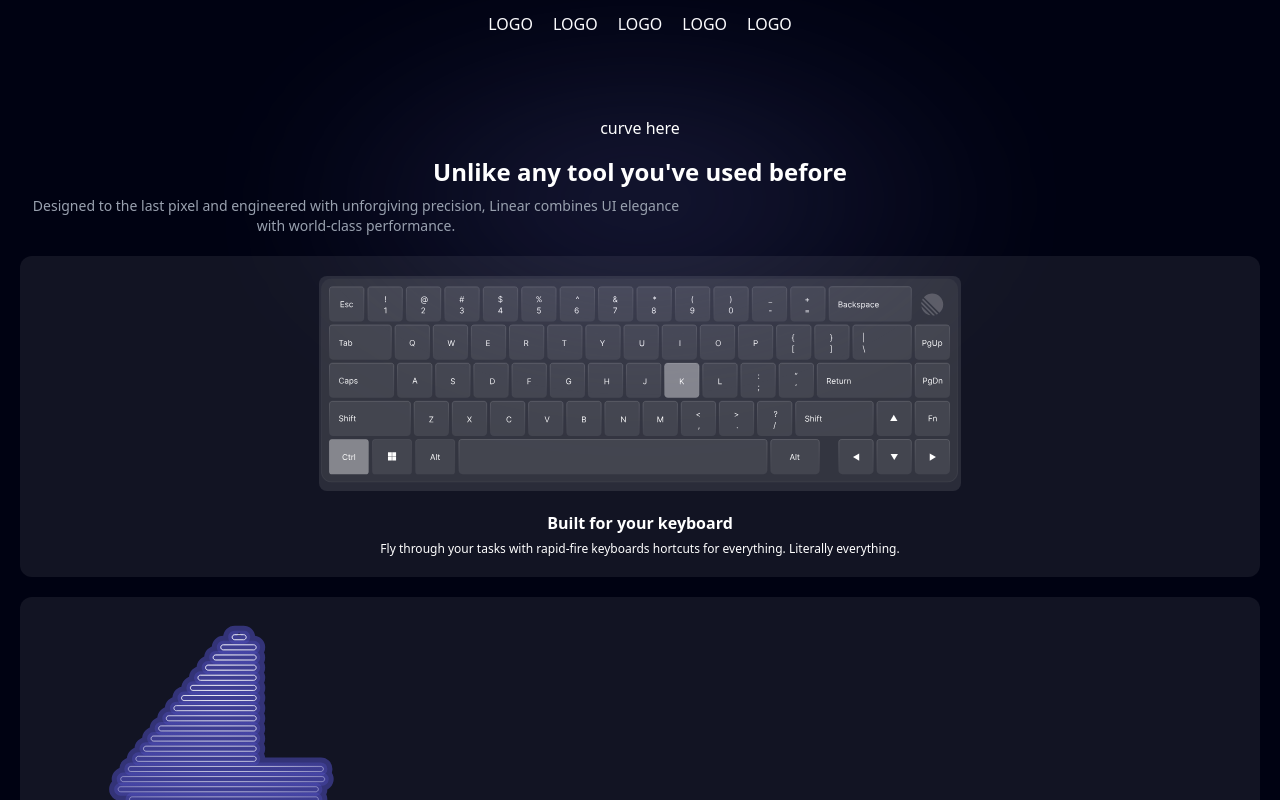
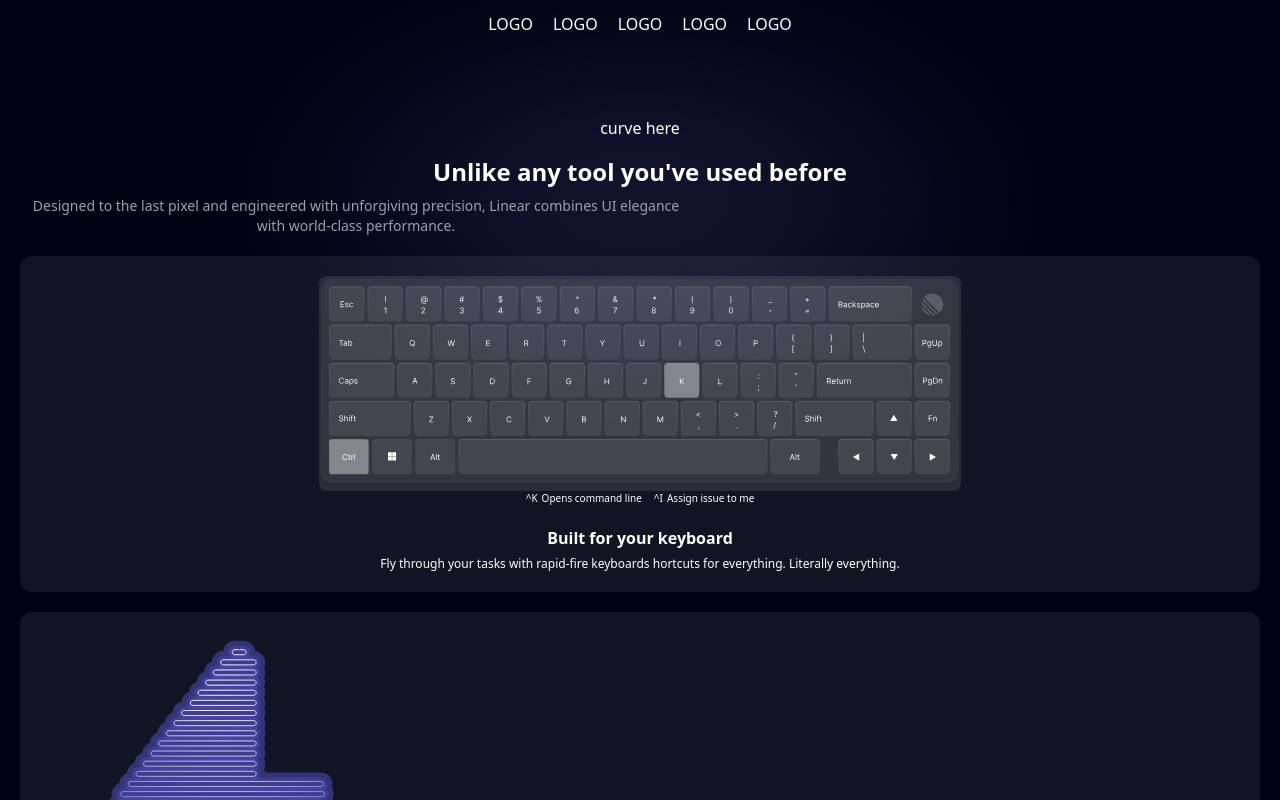
Before and after one commit to femnixx/linear, a React (Vite) app: page / in a window 1280 px wide. Shown: the part 1137-1937 px from the top of the page. Built offline with nearby package versions, Linux system fonts and the light colour scheme.

Commit message:
Trying to make the keyboard scroll work

```diff
--- a/src/pages/LandingPage772.tsx
+++ b/src/pages/LandingPage772.tsx
@@ -41,6 +41,18 @@ const LandingPage772 = () => {
             {/* keyboard */}
             <div className="bg-white/7 p-5 mx-5 rounded-xl mt-5 flex flex-col justify-center items-center text-center">
               <img src={keyboard} alt="" className="bg-white/10 p-0.5 rounded-lg"/>
+              <div className="flex items-center justify-end gap-x-3">
+
+                <div className="flex gap-x-1">
+                  <p className="text-[10px]">^K</p>
+                  <p className="text-[10px]">Opens command line</p>
+                </div>
+
+                <div className="flex gap-x-1">
+                  <p className="text-[10px]">^I</p>
+                  <p className="text-[10px]">Assign issue to me</p>
+                </div>
+              </div>
               <p className="font-bold mt-5">Built for your keyboard</p>
               <p className="text-xs mt-1.5">Fly through your tasks with rapid-fire keyboards hortcuts for everything. Literally everything.</p>
             </div>
```
